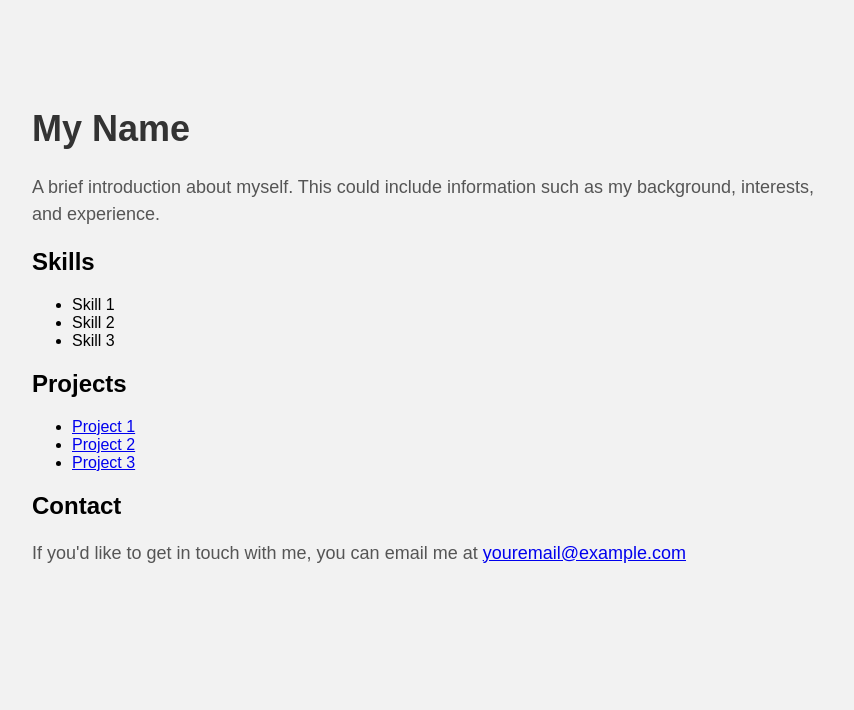
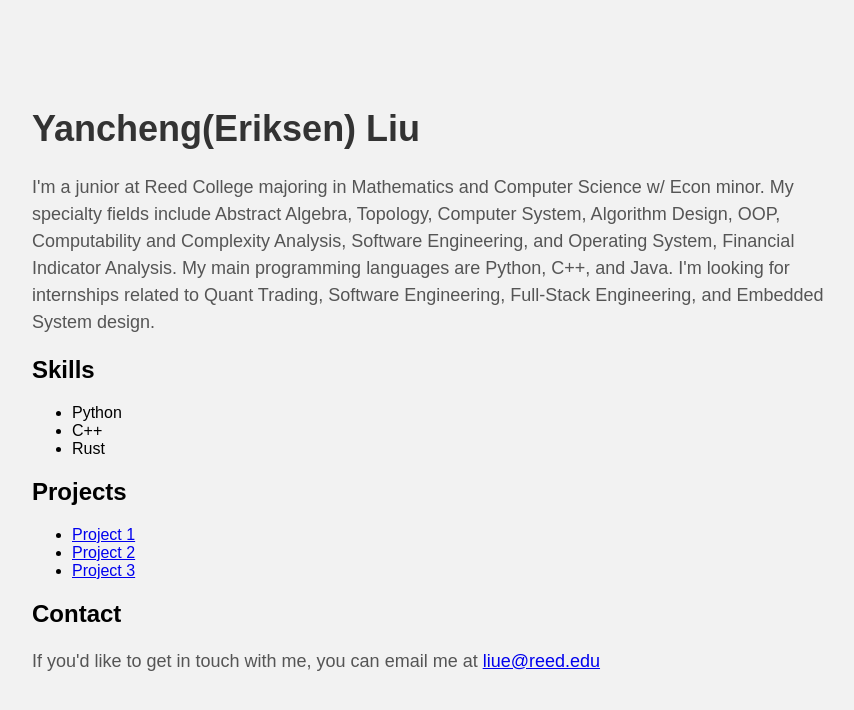
Before and after one commit to Lyce24/Lyce24.github.io, a plain HTML site: page index.html in a window 1280 px wide. Shown: the whole page, without its empty margins (208-1062 px from the left). Drawn offline with Linux system fonts and the light colour scheme.

Commit message:
minor changes

```diff
--- a/index.html
+++ b/index.html
@@ -1,7 +1,7 @@
 <!DOCTYPE html>
 <html>
   <head>
-    <title>My Personal Website</title>
+    <title>Yancheng(Eriksen) Liu</title>
     <style>
       /* Add some styling to make the website look nicer */
       body {
@@ -33,15 +33,15 @@
   </head>
   <body>
     <div class="container">
-      <h1>My Name</h1>
+      <h1>Yancheng(Eriksen) Liu</h1>
       <p>
-        A brief introduction about myself. This could include information such as my background, interests, and experience.
+        I'm a junior at Reed College majoring in Mathematics and Computer Science w/ Econ minor. My specialty fields include Abstract Algebra, Topology, Computer System, Algorithm Design, OOP, Computability and Complexity Analysis, Software Engineering, and Operating System, Financial Indicator Analysis. My main programming languages are Python, C++, and Java. I'm looking for internships related to Quant Trading, Software Engineering, Full-Stack Engineering, and Embedded System design.
       </p>
       <h2>Skills</h2>
       <ul>
-        <li>Skill 1</li>
-        <li>Skill 2</li>
-        <li>Skill 3</li>
+        <li>Python</li>
+        <li>C++</li>
+        <li>Rust</li>
       </ul>
       <h2>Projects</h2>
       <ul>
@@ -51,7 +51,7 @@
       </ul>
       <h2>Contact</h2>
       <p>
-        If you'd like to get in touch with me, you can email me at <a href="mailto:youremail@example.com">youremail@example.com</a>
+        If you'd like to get in touch with me, you can email me at <a href="liue@reed.edu">liue@reed.edu</a>
       </p>
     </div>
   </body>
```
